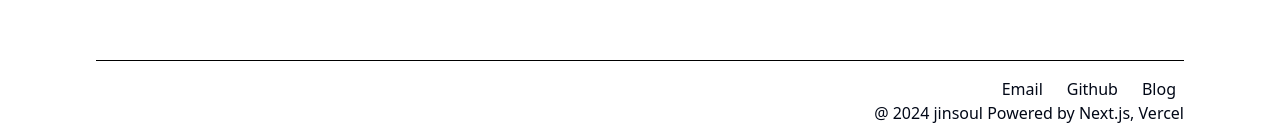
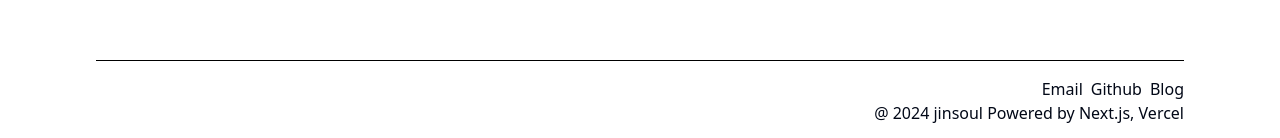
Before and after one commit to jinsoul75/jinsoul75.github.io, a Next.js app: page /archives in a window 1280 px wide. Shown: the part 659-797 px from the top of the page. Built offline with nearby package versions, Linux system fonts and the light colour scheme.

Commit message:
chore: 프로필 컴포넌트 완성 및 공통 contacts 컴포넌트생성

```diff
--- a/src/app/blog/[slug]/page.tsx
+++ b/src/app/blog/[slug]/page.tsx
@@ -4,11 +4,13 @@ import {
   PostReadingTime,
   PostTags,
 } from '@/components/common/PostItem';
+import { notFound } from 'next/navigation';
+
 import Mdx from '@/components/mdx/Mdx';
 import Title from '@/components/common/Title';
 import Toc from '@/components/toc/Toc';
 import ProgressBar from '@/components/progressBar/ProgressBar';
-import { notFound } from 'next/navigation';
+import Profile from '@/components/profile/Profile';
 interface Props {
   params: {
     slug: string;
@@ -48,6 +50,8 @@ export default async function Slug({ params }: Props) {
       </article>
 
       <hr className="bg-black mb-6 mt-4 h-px border-0" />
+
+      <Profile />
     </>
   );
 }
--- /dev/null
+++ b/src/components/common/LinkContacts.tsx
@@ -0,0 +1,23 @@
+import Link from 'next/link';
+
+export default function LinkContacts() {
+  return (
+    <ul className="flex">
+      <li className="mr-2">
+        <Link href="mailto: wlsthf75@gmail.com" target="_blank">
+          Email
+        </Link>
+      </li>
+      <li className="mr-2">
+        <Link href="https://github.com/jinsoul75" target="_blank">
+          Github
+        </Link>
+      </li>
+      <li>
+        <Link href="http://localhost:3000/blog" target="_blank">
+          Blog
+        </Link>
+      </li>
+    </ul>
+  );
+}
--- a/src/components/footer/Footer.tsx
+++ b/src/components/footer/Footer.tsx
@@ -1,37 +1,9 @@
-import Link from 'next/link';
+import LinkContacts from '../common/LinkContacts';
 
 export default function Footer() {
   return (
     <footer className="py-4 flex flex-col items-end border-t border-t-black">
-      <ul className="flex">
-        <li className="mr-2">
-          <Link
-            href="mailto: wlsthf75@gmail.com"
-            target="_blank"
-            className="py-2 pr-2"
-          >
-            Email
-          </Link>
-        </li>
-        <li className="mr-2">
-          <Link
-            href="https://github.com/jinsoul75"
-            target="_blank"
-            className="p-2"
-          >
-            Github
-          </Link>
-        </li>
-        <li>
-          <Link
-            href="http://localhost:3000/blog"
-            target="_blank"
-            className="p-2"
-          >
-            Blog
-          </Link>
-        </li>
-      </ul>
+      <LinkContacts />
       <div>@ 2024 jinsoul Powered by Next.js, Vercel</div>
     </footer>
   );
--- a/src/components/profile/Profile.tsx
+++ b/src/components/profile/Profile.tsx
@@ -1,14 +1,20 @@
+import LinkContacts from '../common/LinkContacts';
+
 export default function Profile() {
   return (
-    <section>
-      <figure>
-        <img src="" alt="profile" className="" />
+    <section className="flex justify-center items-center">
+      <figure className="mr-4">
+        <img
+          src="https://images.unsplash.com/photo-1600804340584-c7db2eacf0bf?w=800&auto=format&fit=crop&q=60&ixlib=rb-4.0.3&ixid=M3wxMjA3fDB8MHxzZWFyY2h8NHx8JUVBJUIwJTk1JUVDJTk1JTg0JUVDJUE3JTgwfGVufDB8fDB8fHww"
+          alt="profile"
+          className="rounded-full w-20 h-20"
+        />
       </figure>
       <div>
-        <div>Jinsoul Kim</div>
+        <div className="font-extrabold">Jinsoul Kim</div>
         <div>Junior Frontend Developer</div>
         <div>
-
+          <LinkContacts />
         </div>
       </div>
     </section>
```
